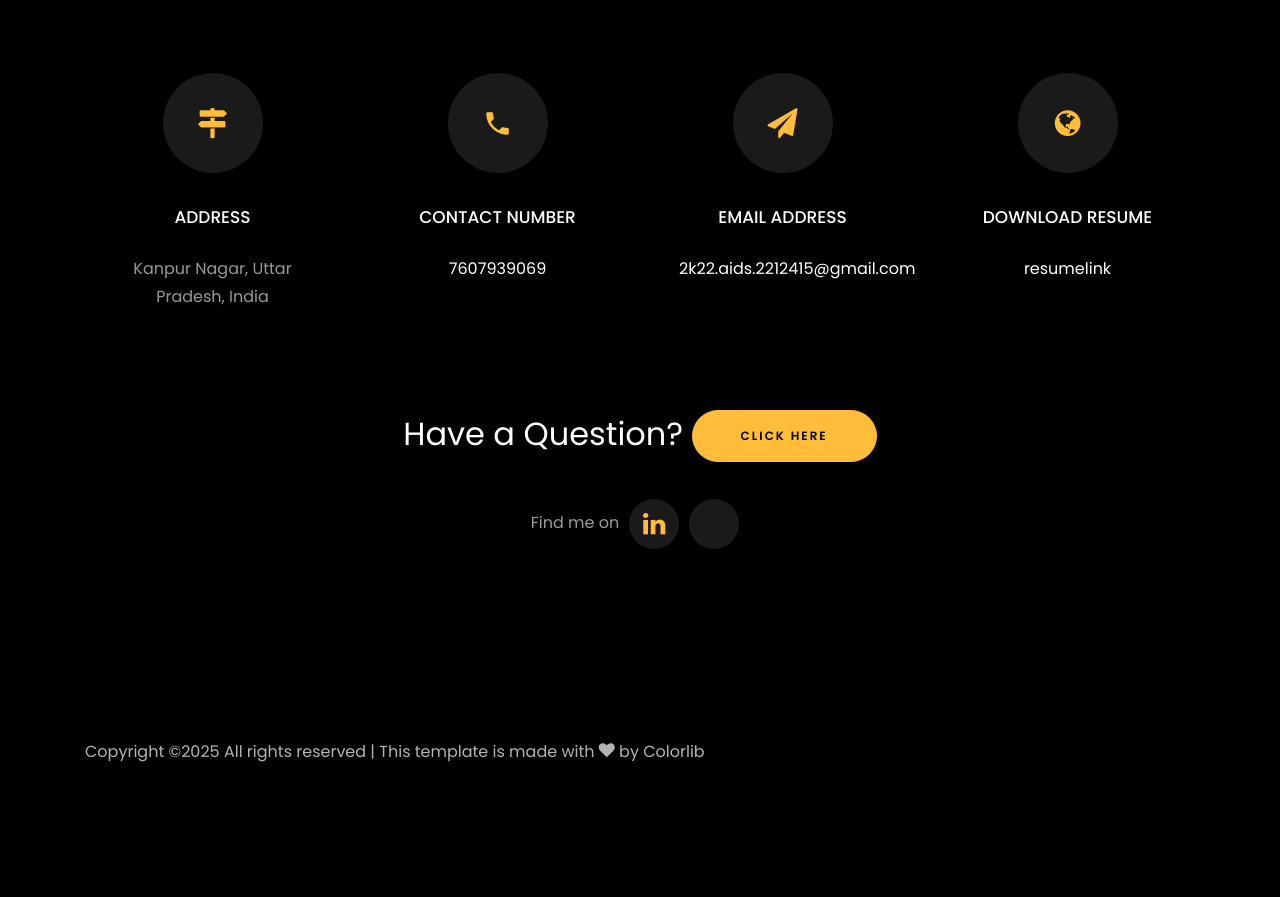
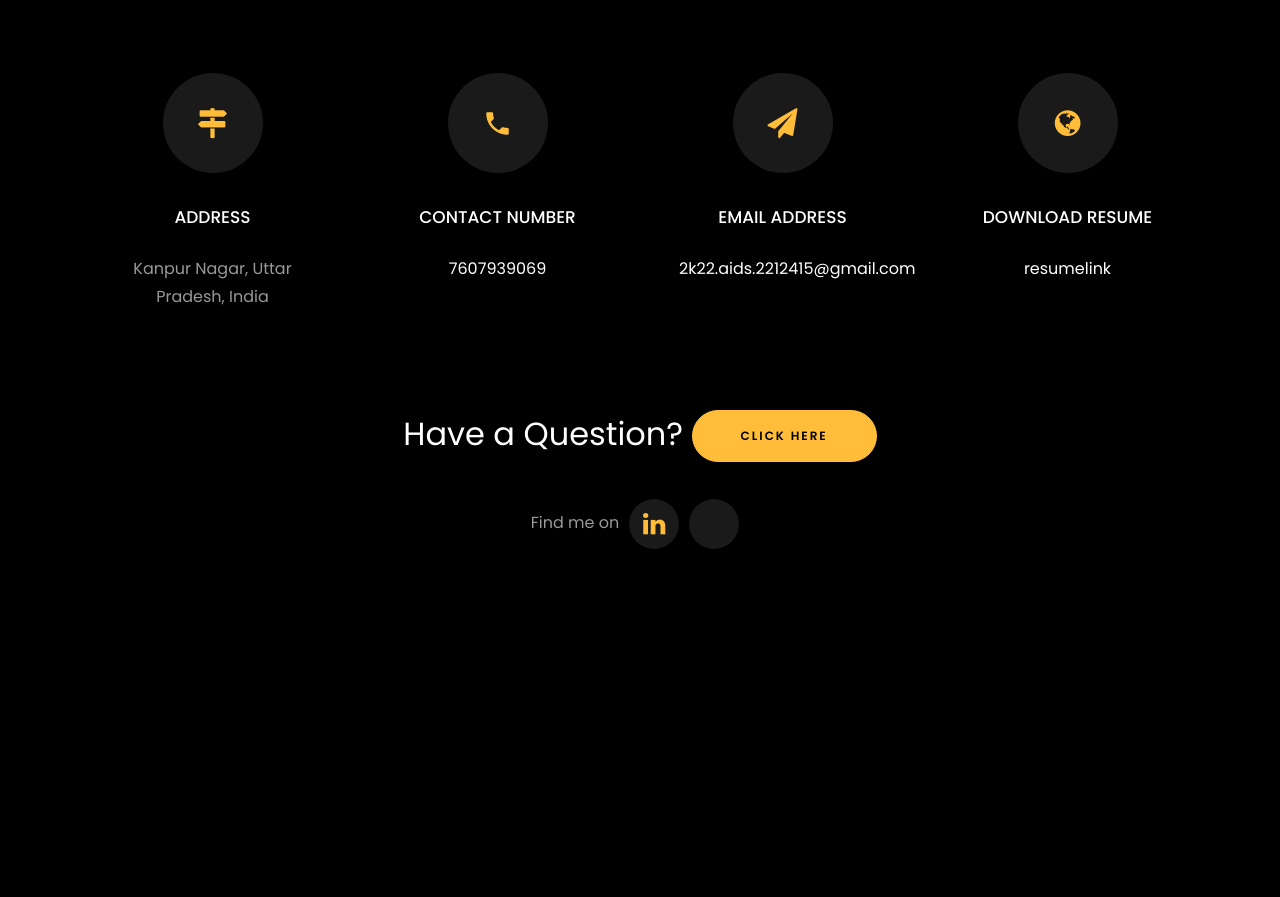
Before and after one commit to AkshayBajpai26/Akshay-Bajpai, a plain HTML site: page index.html in a window 1280 px wide. Shown: the part 4924-5821 px from the top of the page. Drawn offline with Linux system fonts and the light colour scheme; animation ran at ten frames a second; files whose address does not match are found by name.

Commit message:
Update index.html

```diff
--- a/index.html
+++ b/index.html
@@ -600,14 +600,6 @@ building industry-ready AI solutions and deploying them on web/mobile platforms.
 		  <div class="row">
 			<div class="col-md-12 text-center">
 
-			  <p><!-- Link back to Colorlib can't be removed. Template is licensed under CC BY 3.0. -->
-	Copyright &copy;<script>document.write(new Date().getFullYear());</script> All rights reserved | This template is made with <i class="icon-heart color-danger" aria-hidden="true"></i> by <a href="https://colorlib.com" target="_blank">Colorlib</a>
-	<!-- Link back to Colorlib can't be removed. Template is licensed under CC BY 3.0. --></p>
-			</div>
-		  </div>
-		</div>
-	  </footer>
-
 
   <!-- loader -->
   <div id="ftco-loader" class="show fullscreen"><svg class="circular" width="48px" height="48px"><circle class="path-bg" cx="24" cy="24" r="22" fill="none" stroke-width="4" stroke="#eeeeee"/><circle class="path" cx="24" cy="24" r="22" fill="none" stroke-width="4" stroke-miterlimit="10" stroke="#F96D00"/></svg></div>
```
